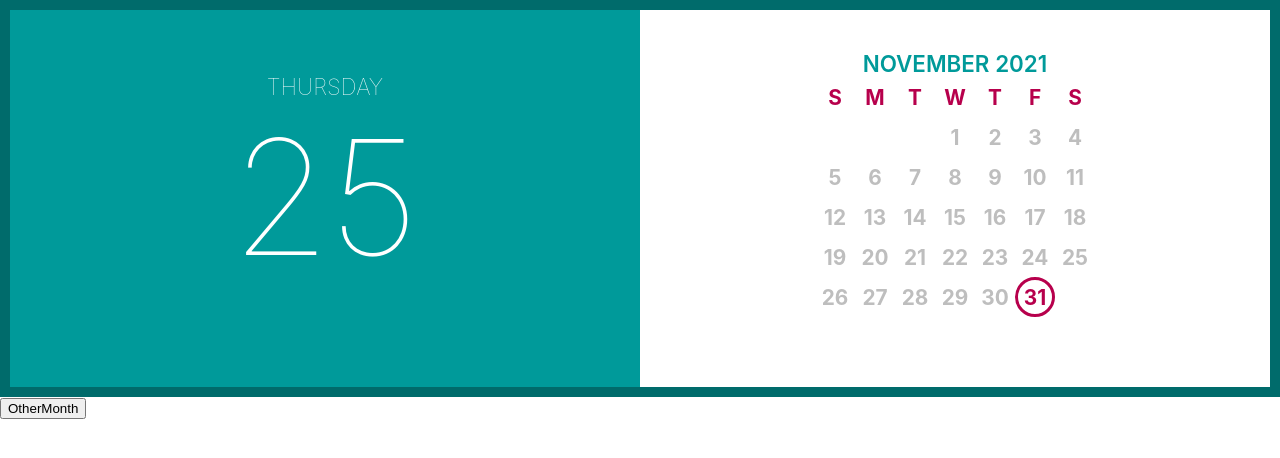
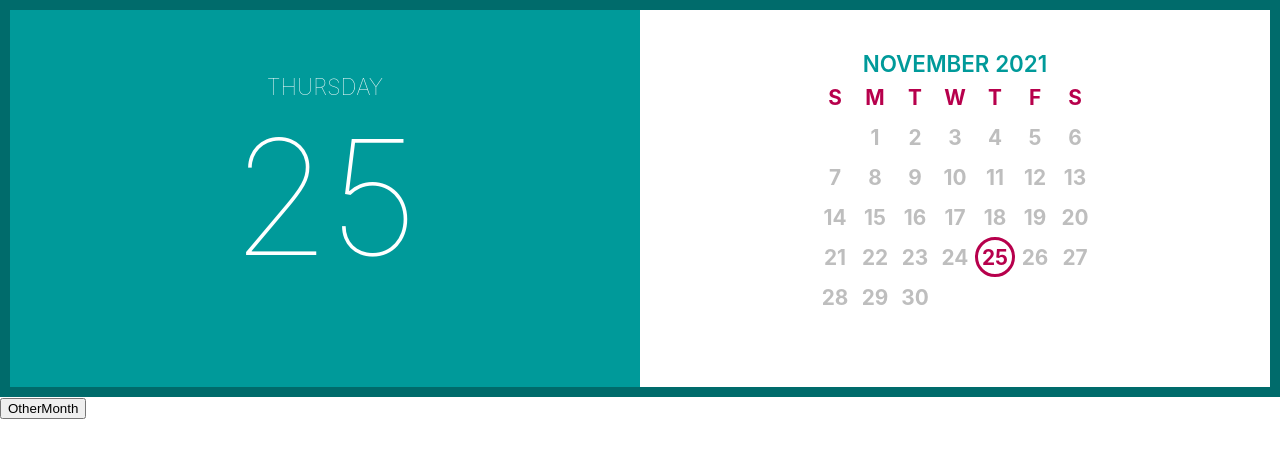
Before and after one commit to ArtemKez/Calendar, a React (Create React App) app: page / in a window 1280 px wide. Shown: the top 458 px of the page. Built offline with nearby package versions, Linux system fonts and the light colour scheme.

Commit message:
minimum task done

```diff
--- a/src/Components/Calendar/index.js
+++ b/src/Components/Calendar/index.js
@@ -4,6 +4,8 @@ import getWeeksInMonth from 'date-fns/getWeeksInMonth'
 import lastDayOfMonth from 'date-fns/lastDayOfMonth'
 import startOfMonth from 'date-fns/startOfMonth'
 import addDays from 'date-fns/addDays'
+import subDays from 'date-fns/subDays'
+import isToday from 'date-fns/isToday'
 import WeekDays from "./Week/WeekDays";
 
 export default class Calendar extends Component {
@@ -14,7 +16,7 @@ export default class Calendar extends Component {
             monthInfo: {},
             weeks: {},
             today: new Date(),
-            selectedMonth: this.weeksArr()
+            selectedMonth: []
         }
     }
 
@@ -22,7 +24,8 @@ export default class Calendar extends Component {
         await this.setState({
             date: Date.now()
         })
-        await this.getMonthInfo()
+        await this.getMonthInfo();
+        await this.generateMonth();
     }
 
     async getMonthInfo() {
@@ -220,15 +223,15 @@ export default class Calendar extends Component {
         const monthInfo = this.state.monthInfo;
         const firstDayIndex = monthInfo.firstDay.getDay();
         const numberOfDaysInMonth = monthInfo.lastDay.getDate();
-        let date = addDays(this.state.monthInfo.firstDay, 7 - firstDayIndex);
+        let date = subDays(this.state.monthInfo.firstDay, firstDayIndex);
         let monthDay = 1
-        console.log('numberOfDaysInMonth', {numberOfDaysInMonth, firstDayIndex});
+
         for (let i = 0; i < this.state.monthInfo.weeksCount; i++) {
             const week = (new Array(7)).fill(null);
             for (let j = 0; j < 7; j++) {
                 const day = {
                     number: null,
-                    isSelected: false,
+                    isSelected: isToday(date),
                     key: date.getTime()
                 }
                 date = addDays(date, 1)
@@ -240,9 +243,6 @@ export default class Calendar extends Component {
                     monthDay++;
                 }
                 week[j] = day;
-                if (false) {
-                    // TODO: check day selected
-                }
             }
             month.push(week);
         }
```
